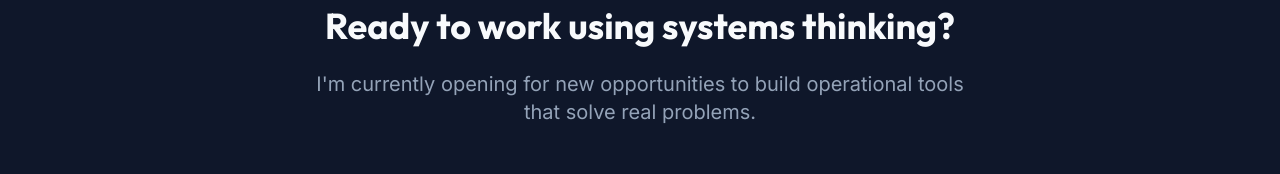
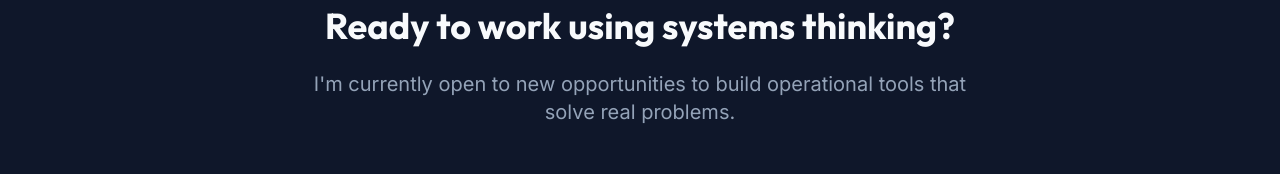
Before and after one commit to Danzers99/davidmorales, a React (Vite) app: page / in a window 1280 px wide. Shown: the part 4089-4263 px from the top of the page. Built offline with nearby package versions, Linux system fonts and the light colour scheme.

Commit message:
fix wording in about section

```diff
--- a/src/components/sections/About.tsx
+++ b/src/components/sections/About.tsx
@@ -7,7 +7,7 @@ export function About() {
             <Container className="text-center">
                 <h2 className="text-4xl font-heading font-bold mb-6">Ready to work using systems thinking?</h2>
                 <p className="text-xl text-text-secondary max-w-2xl mx-auto mb-12">
-                    I'm currently opening for new opportunities to build operational tools that solve real problems.
+                    I'm currently open to new opportunities to build operational tools that solve real problems.
                 </p>
 
                 <div className="flex justify-center gap-6">
```
